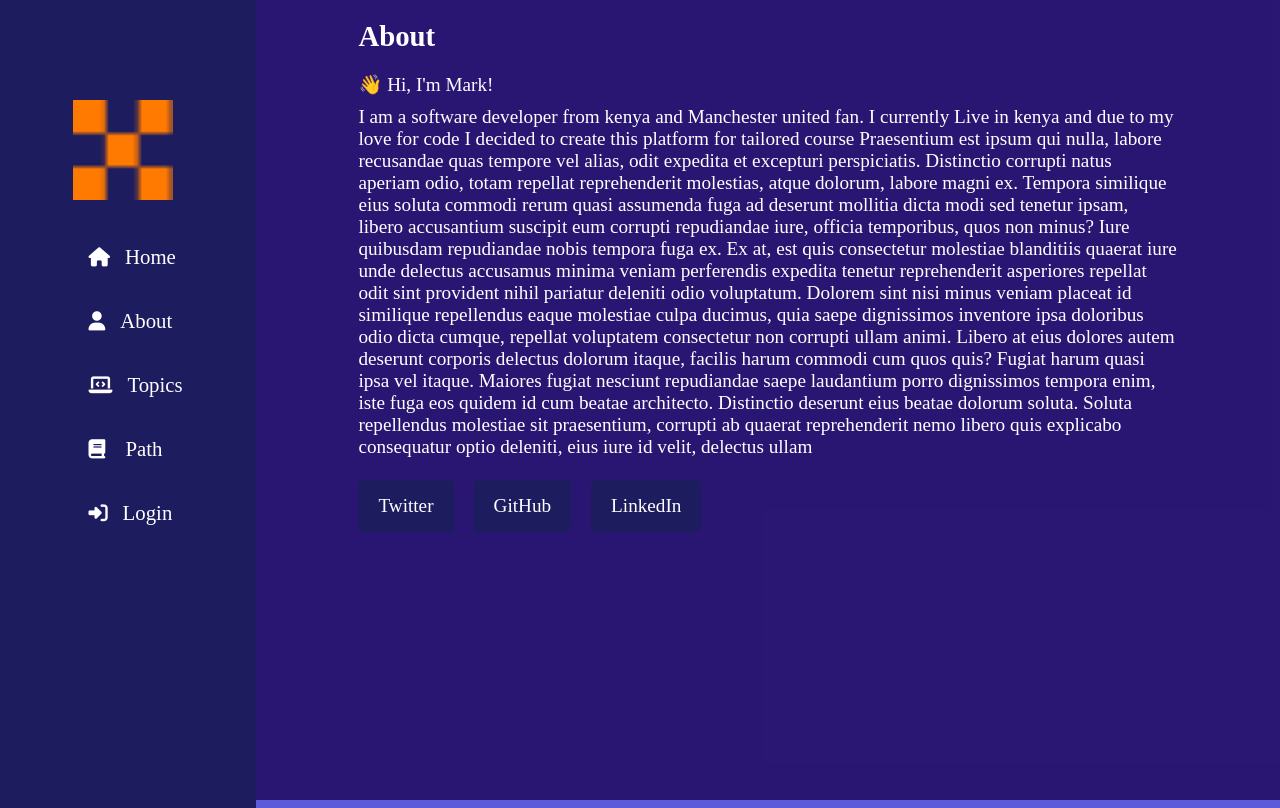
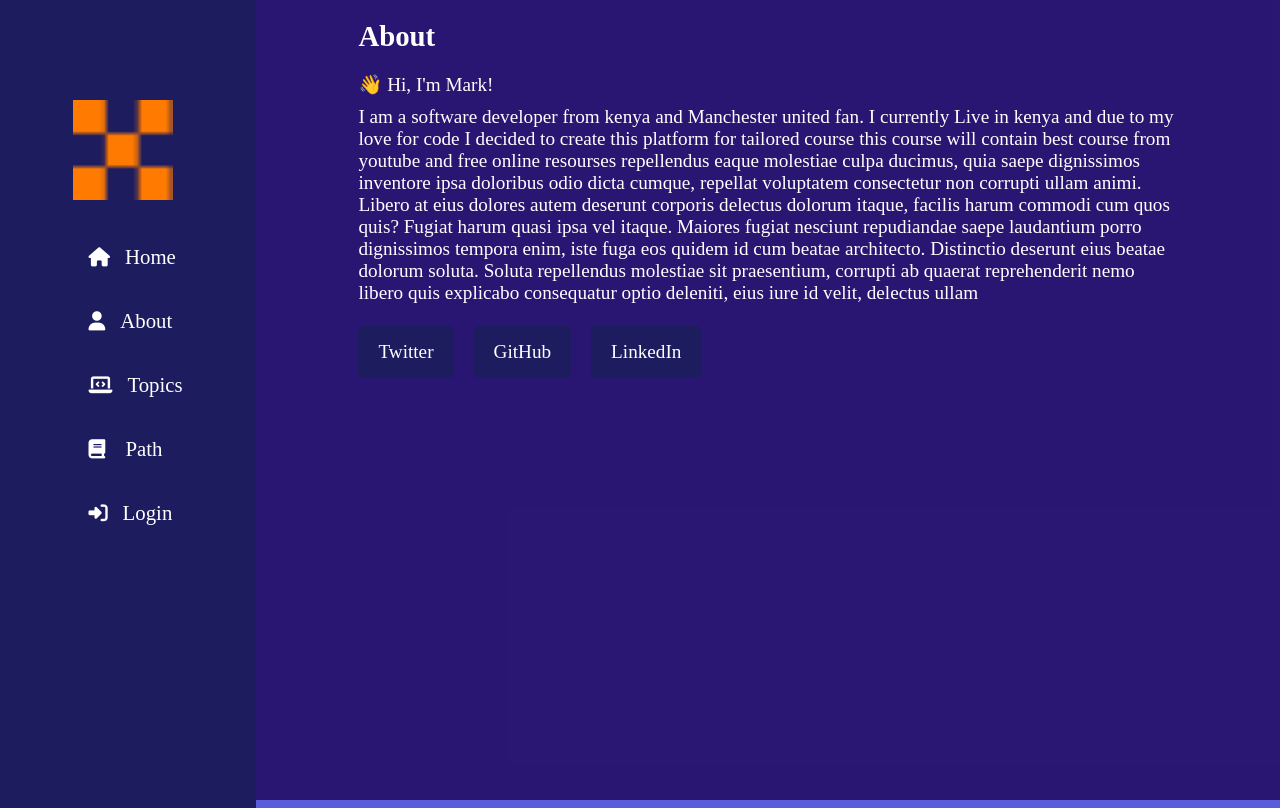
Before and after one commit to mark-okoth/vue-school-tutorial-app, a Vue app: page /#/about in a window 1280 px wide. Built offline with nearby package versions, Linux system fonts and the light colour scheme; a web font is replaced by a local one; what vue-core-video-player would draw is missing.

Commit message:
description section

```diff
--- a/src/views/About.vue
+++ b/src/views/About.vue
@@ -6,13 +6,7 @@
       <p>
       I am a software developer from kenya and Manchester united fan. I currently Live in kenya and due to my love for code
       I decided to create this platform for tailored course
-        Praesentium est ipsum qui nulla, labore recusandae quas tempore vel alias, odit expedita et excepturi perspiciatis.
-        Distinctio corrupti natus aperiam odio, totam repellat reprehenderit molestias, atque dolorum, labore magni ex.
-        Tempora similique eius soluta commodi rerum quasi assumenda fuga ad deserunt mollitia dicta modi sed tenetur
-        ipsam, libero accusantium suscipit eum corrupti repudiandae iure, officia temporibus, quos non minus? Iure
-        quibusdam repudiandae nobis tempora fuga ex. Ex at, est quis consectetur molestiae blanditiis quaerat iure unde
-        delectus accusamus minima veniam perferendis expedita tenetur reprehenderit asperiores repellat odit sint
-        provident nihil pariatur deleniti odio voluptatum. Dolorem sint nisi minus veniam placeat id similique
+       this course will contain best course from youtube and free online resourses
         repellendus eaque molestiae culpa ducimus, quia saepe dignissimos inventore ipsa doloribus odio dicta cumque,
         repellat voluptatem consectetur non corrupti ullam animi. Libero at eius dolores autem deserunt corporis
         delectus dolorum itaque, facilis harum commodi cum quos quis? Fugiat harum quasi ipsa vel itaque. Maiores
```
